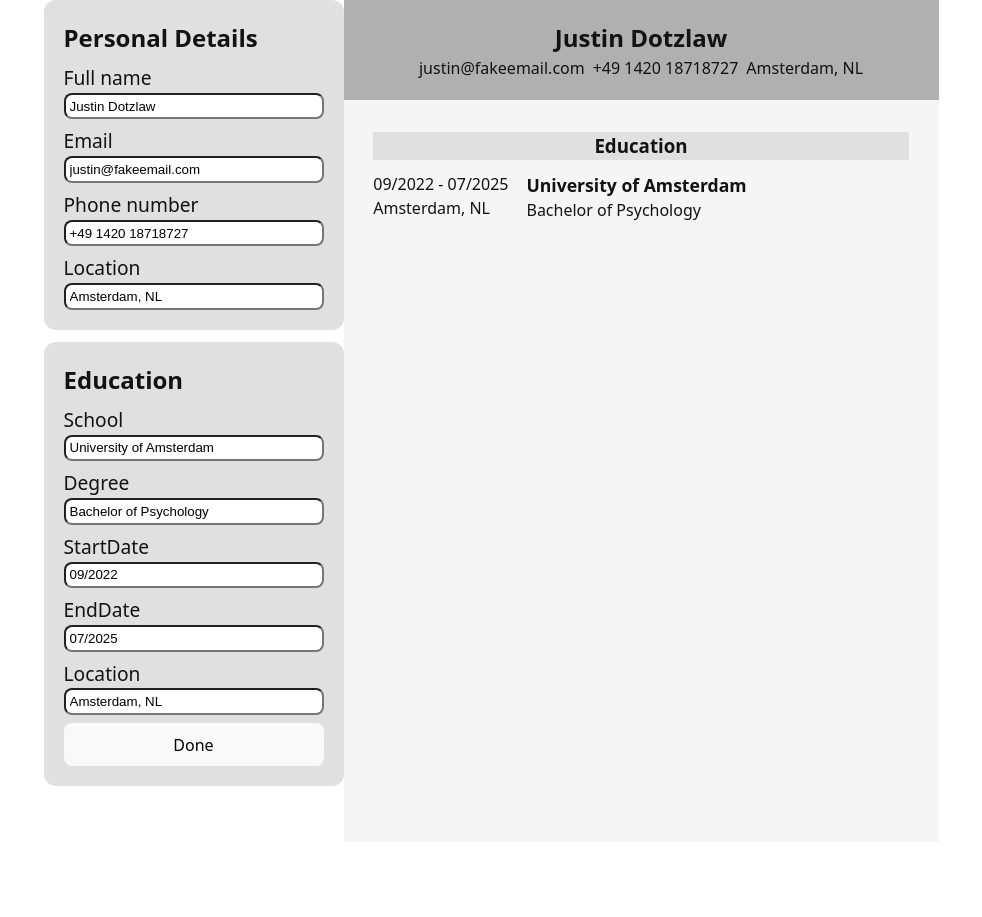
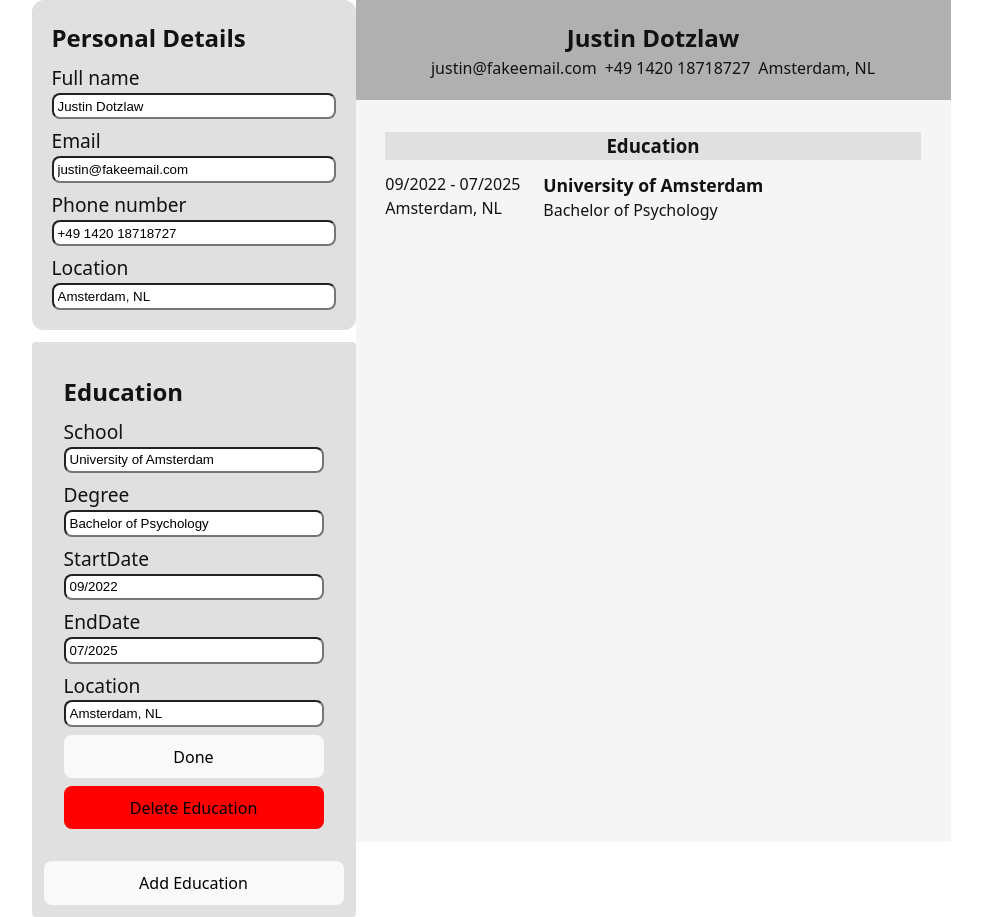
Before and after one commit to dollarwolv/CV, a React (Vite) app: page / in a window 1280 px wide. Both pictures are taken after a click on the button "Edit". Shown: the whole page, without its empty margins (149-1131 px from the left). Before the commit the page ends 842 px from the top, so only its background shows below. Built offline with nearby package versions, Linux system fonts and the light colour scheme.

Commit message:
Finish "Education" part

```diff
--- a/src/App.jsx
+++ b/src/App.jsx
@@ -31,6 +31,24 @@ function App() {
     );
   }
 
+  function deleteEducationItem(id) {
+    setEducationList((prev) => prev.filter((item) => item.id !== id));
+  }
+
+  function addEducation() {
+    setEducationList((prev) => [
+      ...prev,
+      {
+        id: uuidv4(),
+        school: "New Education",
+        degree: "",
+        startDate: "",
+        endDate: "",
+        location: "",
+      },
+    ]);
+  }
+
   return (
     <>
       <div className="edit-info">
@@ -38,6 +56,8 @@ function App() {
         <EducationList
           educationList={educationList}
           updateEducationItem={updateEducationItem}
+          addEducation={addEducation}
+          deleteEducationItem={deleteEducationItem}
         />
       </div>
       <CV formData={formData} educationList={educationList}></CV>
--- a/src/components/CV.jsx
+++ b/src/components/CV.jsx
@@ -17,7 +17,6 @@ export default function CV({ formData, educationList }) {
         <div className="education-header">
           <h3>Education</h3>
         </div>
-        <div className="education-list"></div>
         <CVEducationList educationList={educationList} />
       </section>
     </div>
--- a/src/components/EducationForm.jsx
+++ b/src/components/EducationForm.jsx
@@ -4,6 +4,7 @@ import "../styles/EducationForm.css";
 export default function EducationForm({
   educationInfoItem,
   updateEducationItem,
+  deleteEducationItem,
 }) {
   const keys = Object.keys(educationInfoItem);
   const [isSubmitted, setIsSubmitted] = useState(true);
@@ -42,6 +43,12 @@ export default function EducationForm({
               )
           )}
           <button type="submit">Done</button>
+          <button
+            onClick={() => deleteEducationItem(educationInfoItem.id)}
+            style={{ backgroundColor: "red" }}
+          >
+            Delete Education
+          </button>
         </form>
       ) : (
         <div className="collapsed-education-info">
--- a/src/components/EducationList.jsx
+++ b/src/components/EducationList.jsx
@@ -1,6 +1,11 @@
 import EducationForm from "./EducationForm";
 
-export default function EducationList({ educationList, updateEducationItem }) {
+export default function EducationList({
+  educationList,
+  updateEducationItem,
+  addEducation,
+  deleteEducationItem,
+}) {
   return (
     <div className="education-list">
       {educationList.map((educationItem) => (
@@ -8,8 +13,10 @@ export default function EducationList({ educationList, updateEducationItem }) {
           key={educationItem.id}
           educationInfoItem={educationItem}
           updateEducationItem={updateEducationItem}
+          deleteEducationItem={deleteEducationItem}
         />
       ))}
+      <button onClick={() => addEducation()}>Add Education</button>
     </div>
   );
 }
--- a/src/index.css
+++ b/src/index.css
@@ -116,4 +116,7 @@ button:focus-visible {
   flex-direction: column;
   gap: 12px;
   margin-top: 12px;
+  background-color: #e0e0e0;
+  border-radius: 4px;
+  padding: 12px;
 }
--- a/src/styles/CV.css
+++ b/src/styles/CV.css
@@ -44,6 +44,7 @@ h3 {
   justify-content: center;
   background-color: #e0e0e0;
   margin-top: 32px;
+  margin-bottom: 12px;
 }
 
 .education-item {
@@ -64,3 +65,7 @@ h3 {
   font-size: 1.1em;
   font-weight: bold;
 }
+
+.education-date-location {
+  min-width: 140px;
+}
```
